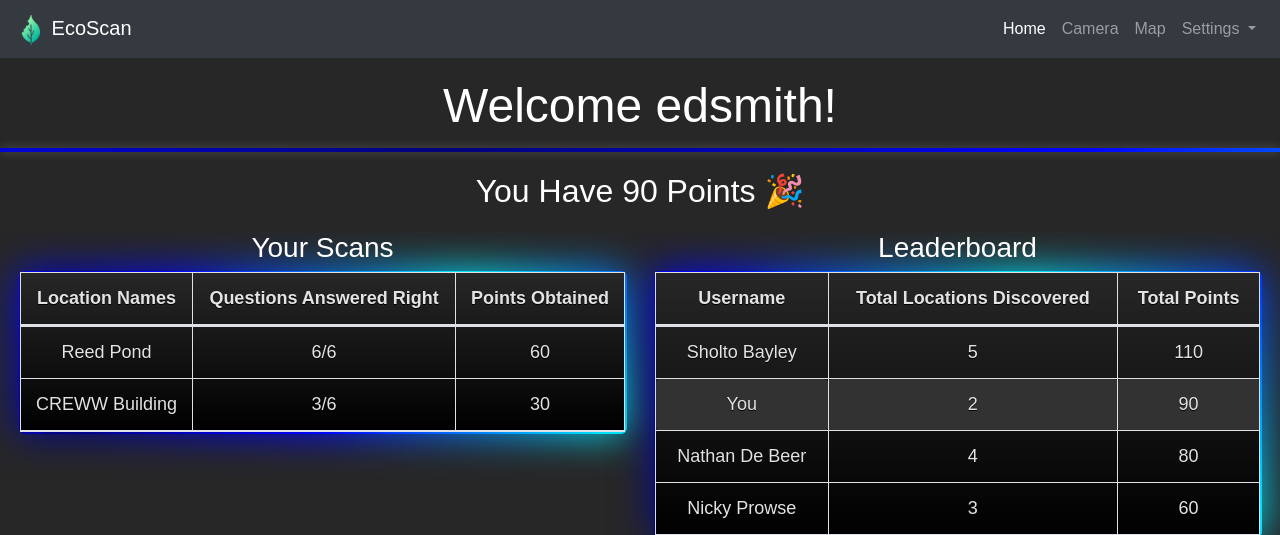
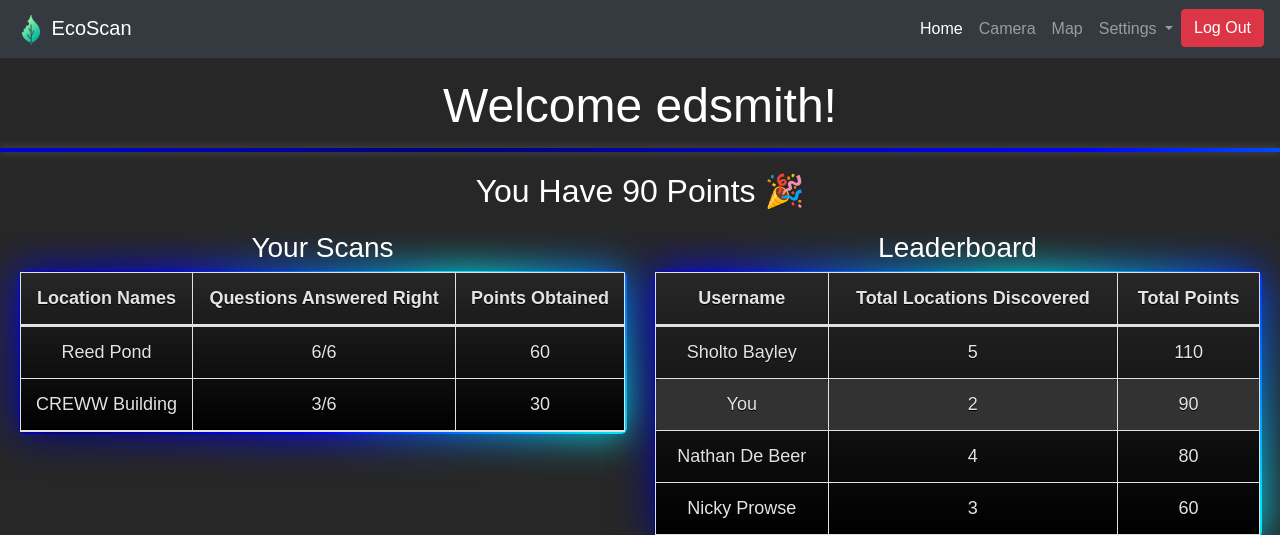
Before and after one commit to EdSmith8563/ecoScan, a Django app: page / in a window 1280 px wide. Shown: the top 535 px of the page. Run offline with Django 4.2, Linux system fonts and the light colour scheme; a user stored in the database is signed in; some libraries are stand-ins or nearby versions.

Commit message:
Improved Navbar

```diff
--- a/templates/base.html
+++ b/templates/base.html
@@ -13,7 +13,7 @@
 <body>
     <header>
         <!-- Navbar -->
-        <nav class="navbar navbar-expand-lg navbar-dark bg-dark fixed-top"> <!-- Add "fixed-top" class -->
+        <nav class="navbar navbar-expand-lg navbar-dark bg-dark fixed-top">
             <a class="navbar-brand" href="/"><img src="{% static '/accounts/images/leaf.png' %}" alt="Phone Icon" class="phone-icon"> EcoScan</a>
             <button class="navbar-toggler" type="button" data-toggle="collapse" data-target="#navbarNav"
                 aria-controls="navbarNav" aria-expanded="false" aria-label="Toggle navigation">
@@ -41,18 +41,24 @@
                                     <label class="custom-control-label" for="themeSwitch">Theme</label>
                                 </div>
                             </a>
-                            <div class="dropdown-divider"></div>
-                            {% if user.is_authenticated %}
-                                <form action="{% url 'logout' %}" method="post" class="px-4 py-3">
-                                    {% csrf_token %}
-                                    <button type="submit" class="btn btn-danger btn-block">Log Out</button>
-                                </form>
-                            {% else %}
-                                <a class="dropdown-item" href="{% url 'login' %}">Log In</a>
-                                <a class="dropdown-item" href="{% url 'signup' %}">Sign Up</a>
-                            {% endif %}
                         </div>
                     </li>
+                    <!-- Authentication Links -->
+                    {% if user.is_authenticated %}
+                    <li class="nav-item">
+                        <form action="{% url 'logout' %}" method="post" class="form-inline">
+                            {% csrf_token %}
+                            <button type="submit" class="btn btn-danger">Log Out</button>
+                        </form>
+                    </li>
+                    {% else %}
+                    <li class="nav-item">
+                        <a class="btn btn-primary mr-2" href="{% url 'login' %}">Log In</a>
+                    </li>
+                    <li class="nav-item">
+                        <a class="btn btn-success" href="{% url 'signup' %}">Sign Up</a>
+                    </li>
+                    {% endif %}
                 </ul>
             </div>
         </nav>
```
